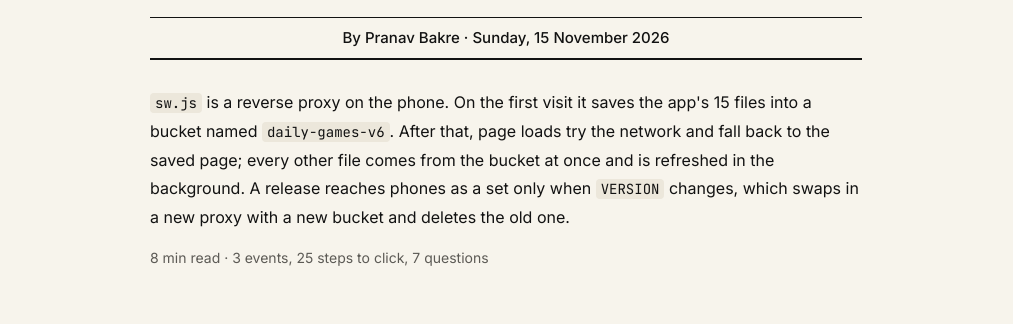
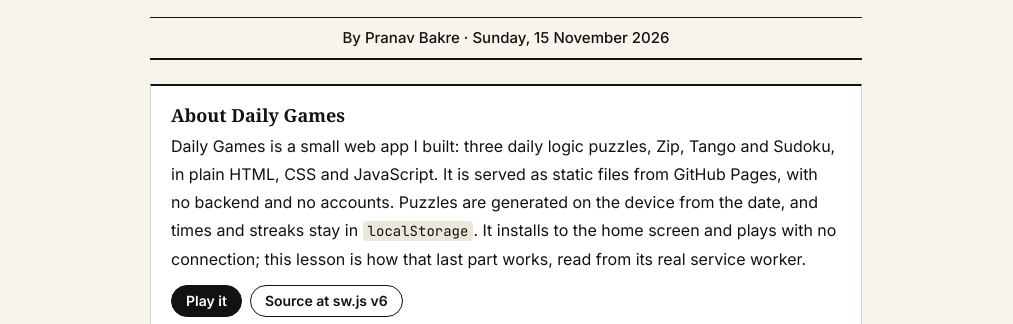
Before and after one commit to PranavBakre/lessons, a plain HTML site: page 2026-11-15-daily-games-offline.html in a window 1280 px wide. Shown: the part 243-567 px from the top of the page, without its empty margins (134-1147 px from the left). Drawn offline with Linux system fonts and the light colour scheme.

Commit message:
Publish: How Daily Games works offline (about the app, file list gloss)

```diff
--- a/2026-11-15-daily-games-offline.html
+++ b/2026-11-15-daily-games-offline.html
@@ -237,6 +237,11 @@
 
   .next-note { margin: -8px 0 16px; }
   .code-cap a { color: inherit; text-underline-offset: 3px; }
+  [data-public] { display: none; }
+  .about { margin: 24px 0 0; padding: 16px 20px 18px; background: var(--card); border: 1px solid var(--line); border-top: var(--frame) solid var(--ink); border-radius: 0 0 var(--radius-card) var(--radius-card); }
+  .about-h { margin-bottom: 4px; font: 700 18px/26px var(--serif); }
+  .about .links { display: flex; flex-wrap: wrap; gap: 8px; margin-top: 12px; }
+  .about .links a { text-decoration: none; }
   .colophon { margin-top: 56px; padding-top: 12px; border-top: var(--frame) solid var(--ink); text-align: center; }
 
 
@@ -309,8 +314,14 @@
   <p class="dateline">By Pranav Bakre · Sunday, 15 November 2026<span class="edition"></span></p>
 </header>
 
+<aside class="about" aria-label="About Daily Games">
+  <p class="about-h">About Daily Games</p>
+  <p>Daily Games is a small web app I built: three daily logic puzzles, Zip, Tango and Sudoku, in plain HTML, CSS and JavaScript. It is served as static files from GitHub Pages, with no backend and no accounts. Puzzles are generated on the device from the date, and times and streaks stay in <code>localStorage</code>. It installs to the home screen and plays with no connection; this lesson is how that last part works, read from its real service worker.</p>
+  <p class="links"><a class="pill solid" href="https://pranavbakre.github.io/daily-games/">Play it</a><a class="pill" href="https://github.com/PranavBakre/daily-games/tree/b4f6ba2c0466be796ba285412f14428357646a7e">Source at sw.js v6</a></p>
+</aside>
+
 <section class="lede" id="tldr" aria-label="In short">
-  <p><code>sw.js</code> is a reverse proxy on the phone. On the first visit it saves the app's 15 files into a bucket named <code>daily-games-v6</code>. After that, page loads try the network and fall back to the saved page; every other file comes from the bucket at once and is refreshed in the background. A release reaches phones as a set only when <code>VERSION</code> changes, which swaps in a new proxy with a new bucket and deletes the old one.</p>
+  <p><code>sw.js</code> is a reverse proxy on the phone. On the first visit it saves the app's 15 files<span> (the page under two URLs, its stylesheet and manifest, seven scripts and four icons)</span> into a bucket named <code>daily-games-v6</code>. After that, page loads try the network and fall back to the saved page; every other file comes from the bucket at once and is refreshed in the background. A release reaches phones as a set only when <code>VERSION</code> changes, which swaps in a new proxy with a new bucket and deletes the old one.</p>
   <p class="meta">8 min read · 3 events, 25 steps to click, 7 questions</p>
 </section>
 
```
